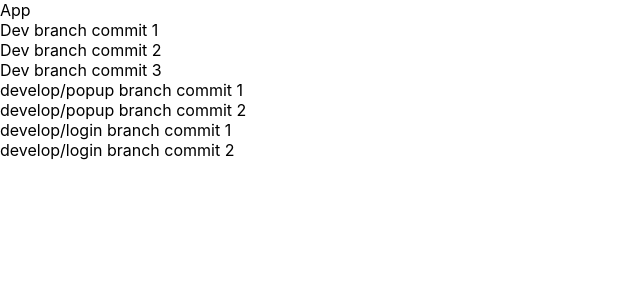
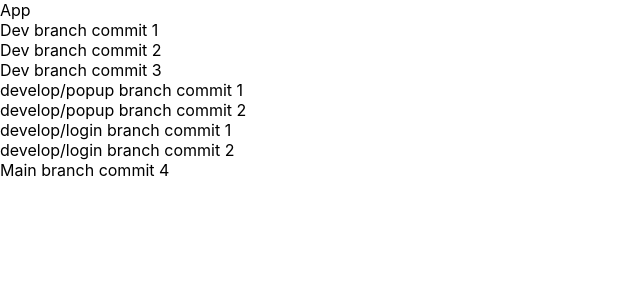
Before and after one commit to safronman/cra-console, a React (Create React App) app: page / in a window 1280 px wide. Shown: the top 300 px of the page, without its empty margins (0-640 px from the left). Built offline with nearby package versions, Linux system fonts and the light colour scheme.

Commit message:
Main branch commit 4

```diff
--- a/src/App.tsx
+++ b/src/App.tsx
@@ -12,6 +12,7 @@ function App() {
             <div>develop/popup branch commit 2</div>
             <div>develop/login branch commit 1</div>
             <div>develop/login branch commit 2</div>
+            <div>Main branch commit 4</div>
         </div>
     );
 }
```
